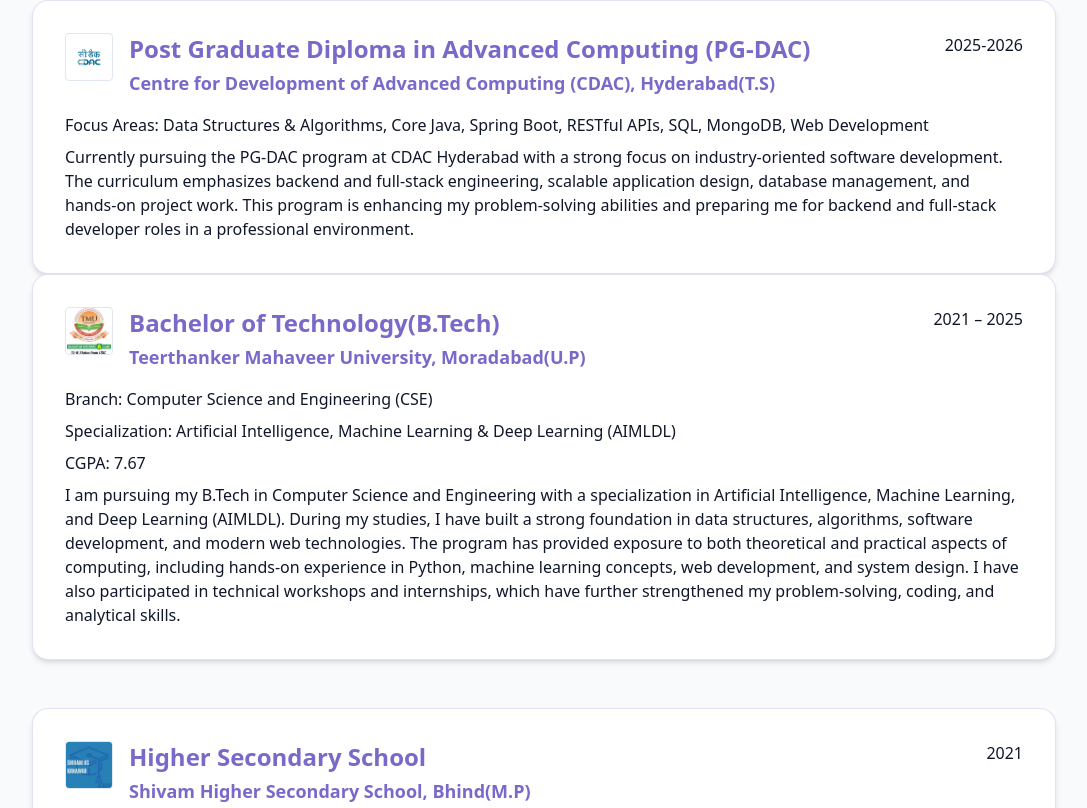
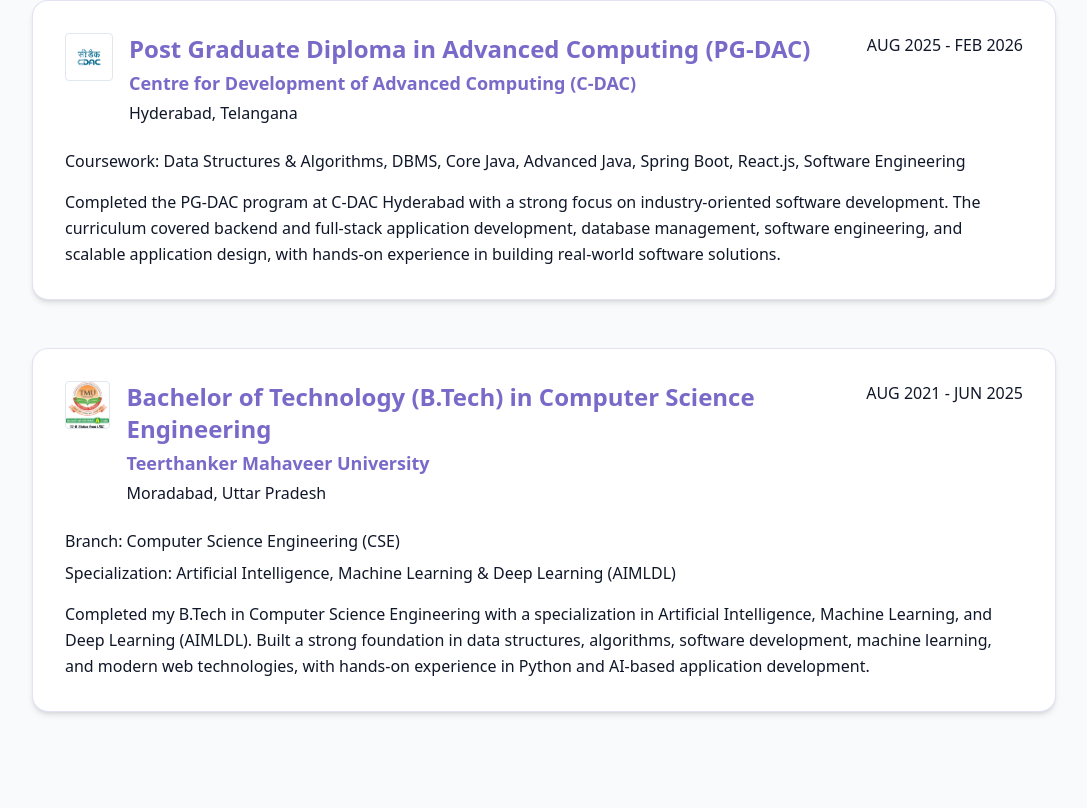
Before and after one commit to anmjain1409/Portfolio, a React (Vite) app: page / in a window 1280 px wide. Shown: the part 4332-5140 px from the top of the page, without its empty margins (96-1183 px from the left). Built offline with nearby package versions, Linux system fonts and the light colour scheme.

Commit message:
Update EducationSection.jsx

```diff
--- a/src/components/EducationSection.jsx
+++ b/src/components/EducationSection.jsx
@@ -1,128 +1,111 @@
 import tmuLogo from "@/assets/TMU.png";
-import shivamLogo from "@/assets/SHIVAM HS.png";
 import cdacLogo from "@/assets/cdacimage.png";
 
 export const EducationSection = () => {
+  const education = [
+    {
+      degree: "Post Graduate Diploma in Advanced Computing (PG-DAC)",
+      institute: "Centre for Development of Advanced Computing (C-DAC)",
+      location: "Hyderabad, Telangana",
+      logo: cdacLogo,
+      year: "AUG 2025 - FEB 2026",
+      details: [
+        {
+          label: "Coursework",
+          value:
+            "Data Structures & Algorithms, DBMS, Core Java, Advanced Java, Spring Boot, React.js, Software Engineering",
+        },
+      ],
+      description:
+        "Completed the PG-DAC program at C-DAC Hyderabad with a strong focus on industry-oriented software development. The curriculum covered backend and full-stack application development, database management, software engineering, and scalable application design, with hands-on experience in building real-world software solutions.",
+    },
+    {
+      degree: "Bachelor of Technology (B.Tech) in Computer Science Engineering",
+      institute: "Teerthanker Mahaveer University",
+      location: "Moradabad, Uttar Pradesh",
+      logo: tmuLogo,
+      year: "AUG 2021 - JUN 2025",
+      details: [
+        {
+          label: "Branch",
+          value: "Computer Science Engineering (CSE)",
+        },
+        {
+          label: "Specialization",
+          value:
+            "Artificial Intelligence, Machine Learning & Deep Learning (AIMLDL)",
+        },
+      ],
+      description:
+        "Completed my B.Tech in Computer Science Engineering with a specialization in Artificial Intelligence, Machine Learning, and Deep Learning (AIMLDL). Built a strong foundation in data structures, algorithms, software development, machine learning, and modern web technologies, with hands-on experience in Python and AI-based application development.",
+    },
+  ];
+
   return (
     <section id="education" className="py-24 px-6 bg-background">
       <div className="mx-auto max-w-5xl">
+        {/* Section Heading */}
         <h2 className="text-3xl md:text-4xl font-bold text-center mb-16">
           My <span className="text-primary">Education</span>
         </h2>
-        {/* PG-DAC */}
-        <div className="bg-card border border-primary/20 p-6 md:p-8 rounded-2xl shadow-md hover:shadow-xl transition duration-300 text-left">
-          <div className="flex flex-col md:flex-row md:justify-between gap-4 mb-4">
+
+        {/* Education Cards */}
+        <div className="space-y-12">
+          {education.map((edu, idx) => (
+            <div
+              key={idx}
+              className="bg-card border border-primary/20 p-6 md:p-8 rounded-2xl shadow-md hover:shadow-xl transition-shadow duration-300 text-left"
+            >
+              {/* Education Header */}
+              <div className="flex flex-col md:flex-row md:justify-between gap-4 mb-6">
                 <div className="flex items-start gap-4">
                   <img
-                src={cdacLogo}
-                alt="CDAC Logo"
+                    src={edu.logo}
+                    alt={`${edu.institute} logo`}
                     className="w-12 h-12 rounded object-contain border border-muted"
                   />
+
                   <div>
                     <h3 className="text-xl md:text-2xl font-semibold text-primary">
-                  Post Graduate Diploma in Advanced Computing (PG-DAC)
+                      {edu.degree}
                     </h3>
+
                     <p className="text-base md:text-lg font-semibold text-primary mt-1">
-                  Centre for Development of Advanced Computing (CDAC), Hyderabad(T.S)
+                      {edu.institute}
+                    </p>
+
+                    <p className="text-sm md:text-base text-muted-foreground mt-1">
+                      {edu.location}
                     </p>
                   </div>
                 </div>
-            <span className="text-sm md:text-base text-muted-foreground font-medium">
-              2025-2026
+
+                <span className="text-sm md:text-base text-muted-foreground font-medium whitespace-nowrap">
+                  {edu.year}
                 </span>
               </div>
 
-          <p className="text-[15px] md:text-[16px] text-muted-foreground mb-2">
-            Focus Areas:{" "}
+              {/* Education Details */}
+              <div className="space-y-2">
+                {edu.details.map((detail, detailIdx) => (
+                  <p
+                    key={detailIdx}
+                    className="text-[15px] md:text-[16px] text-muted-foreground"
+                  >
+                    {detail.label}:{" "}
                     <span className="text-foreground font-medium">
-              Data Structures & Algorithms, Core Java, Spring Boot, RESTful APIs,
-              SQL, MongoDB, Web Development
+                      {detail.value}
                     </span>
                   </p>
+                ))}
+              </div>
 
-          <p className="text-[15px] md:text-[16px] text-foreground">
-            Currently pursuing the PG-DAC program at CDAC Hyderabad with a strong
-            focus on industry-oriented software development. The curriculum emphasizes
-            backend and full-stack engineering, scalable application design, database
-            management, and hands-on project work. This program is enhancing my
-            problem-solving abilities and preparing me for backend and full-stack
-            developer roles in a professional environment.
+              {/* Description */}
+              <p className="mt-4 text-[15px] md:text-[16px] leading-relaxed text-foreground">
+                {edu.description}
               </p>
             </div>
-
-
-        <div className="space-y-12">
-          {/* B.Tech */}
-          <div className="bg-card border border-primary/20 p-6 md:p-8 rounded-2xl shadow-md hover:shadow-xl transition duration-300 text-left">
-            <div className="flex flex-col md:flex-row md:justify-between gap-4 mb-4">
-              <div className="flex items-start gap-4">
-                <img
-                  src={tmuLogo}
-                  alt="TMU Logo"
-                  className="w-12 h-12 rounded object-contain border border-muted"
-                />
-                <div>
-                  <h3 className="text-xl md:text-2xl font-semibold text-primary">
-                    Bachelor of Technology(B.Tech)
-                  </h3>
-                  <p className="text-base md:text-lg font-semibold text-primary mt-1">
-                    Teerthanker Mahaveer University, Moradabad(U.P)
-                  </p>
-                </div>
-              </div>
-              <span className="text-sm md:text-base text-muted-foreground font-medium">
-                2021 – 2025
-              </span>
-            </div>
-
-            <p className="text-[15px] md:text-[16px] text-muted-foreground mb-2">
-              Branch: <span className="text-foreground font-medium">Computer Science and Engineering (CSE)</span>
-            </p>
-            <p className="text-[15px] md:text-[16px] text-muted-foreground mb-2">
-              Specialization: <span className="text-foreground font-medium">Artificial Intelligence, Machine Learning & Deep Learning (AIMLDL)</span>
-            </p>
-
-            <p className="text-[15px] md:text-[16px] text-muted-foreground mb-2">
-              CGPA: <span className="text-foreground font-medium">7.67</span>
-            </p>
-            <p className="text-[15px] md:text-[16px] text-foreground">
-              I am pursuing my B.Tech in Computer Science and Engineering with a specialization in Artificial Intelligence, Machine Learning, and Deep Learning (AIMLDL). During my studies, I have built a strong foundation in data structures, algorithms, software development, and modern web technologies. The program has provided exposure to both theoretical and practical aspects of computing, including hands-on experience in Python, machine learning concepts, web development, and system design. I have also participated in technical workshops and internships, which have further strengthened my problem-solving, coding, and analytical skills.
-            </p>
-          </div>
-
-          {/* Higher Secondary School */}
-          <div className="bg-card border border-primary/20 p-6 md:p-8 rounded-2xl shadow-md hover:shadow-xl transition duration-300 text-left">
-            <div className="flex flex-col md:flex-row md:justify-between gap-4 mb-4">
-              <div className="flex items-start gap-4">
-                <img
-                  src={shivamLogo}
-                  alt="Shivam Higher Secondary Logo"
-                  className="w-12 h-12 rounded object-contain border border-muted"
-                />
-                <div>
-                  <h3 className="text-xl md:text-2xl font-semibold text-primary">
-                    Higher Secondary School
-                  </h3>
-                  <p className="text-base md:text-lg font-semibold text-primary mt-1">
-                    Shivam Higher Secondary School, Bhind(M.P)
-                  </p>
-                </div>
-              </div>
-              <span className="text-sm md:text-base text-muted-foreground font-medium">
-                2021
-              </span>
-            </div>
-
-            <p className="text-[15px] md:text-[16px] text-muted-foreground mb-2">
-              Stream: <span className="text-foreground font-medium">PCM (Physics, Chemistry, Mathematics)</span>
-            </p>
-            <p className="text-[15px] md:text-[16px] text-muted-foreground mb-2">
-              Percentage: <span className="text-foreground font-medium">65.40%</span>
-            </p>
-            <p className="text-[15px] md:text-[16px] text-foreground">
-              In Higher Secondary School, I chose the PCM stream, which helped build strong analytical and mathematical skills. I focused on understanding core scientific concepts, problem-solving, and logic building. This foundation played a crucial role in shaping my interest in programming, engineering, and structured thinking.
-            </p>
-          </div>
+          ))}
         </div>
       </div>
     </section>
```
Lines whose indentation alone changed are shown as unchanged.
